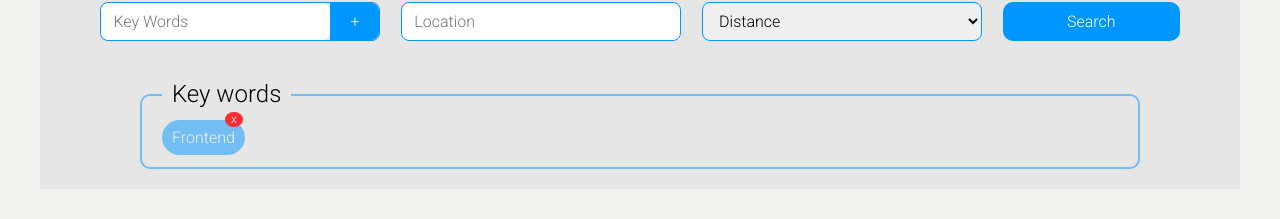
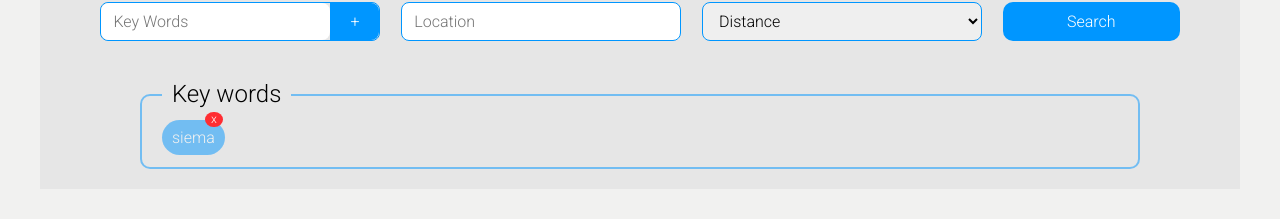
Before and after one commit to mizdebski77/Easy-Employ, a React (Create React App) app: page /Offers in a window 1280 px wide. Shown: the part 308-527 px from the top of the page. Built offline with nearby package versions, Linux system fonts and the light colour scheme.

Commit message:
Keywords map in key words wrapper added

```diff
--- a/src/features/JobOffers/jobOffers.tsx
+++ b/src/features/JobOffers/jobOffers.tsx
@@ -82,10 +82,13 @@ export const JobOffers = () => {
 
                 <KeyWordsWrapper>
                     <Legend>Key words</Legend>
-                    <KeyWordContainer>
-                        <KeyWord>Frontend </KeyWord>
-                        <RemoveButton>x</RemoveButton>
-                    </KeyWordContainer>
+                    {keyWords.map((keyWord, index) => (
+                        <KeyWordContainer key={index}>
+                            <KeyWord>{keyWord.keyWord} </KeyWord>
+                            <RemoveButton>x</RemoveButton>
+                        </KeyWordContainer>
+                    ))}
+
                 </KeyWordsWrapper>
             </FormWrapper>
 
--- a/src/features/JobOffers/jobOffersSlice.ts
+++ b/src/features/JobOffers/jobOffersSlice.ts
@@ -8,7 +8,9 @@ interface KeyWordsState {
 const keyWordsSlice = createSlice({
     name: "keyWords",
     initialState: {
-        keyWords: [],
+        keyWords: [
+            { keyWord: "siema" }
+        ],
     } as KeyWordsState,
 
     reducers: {
```
